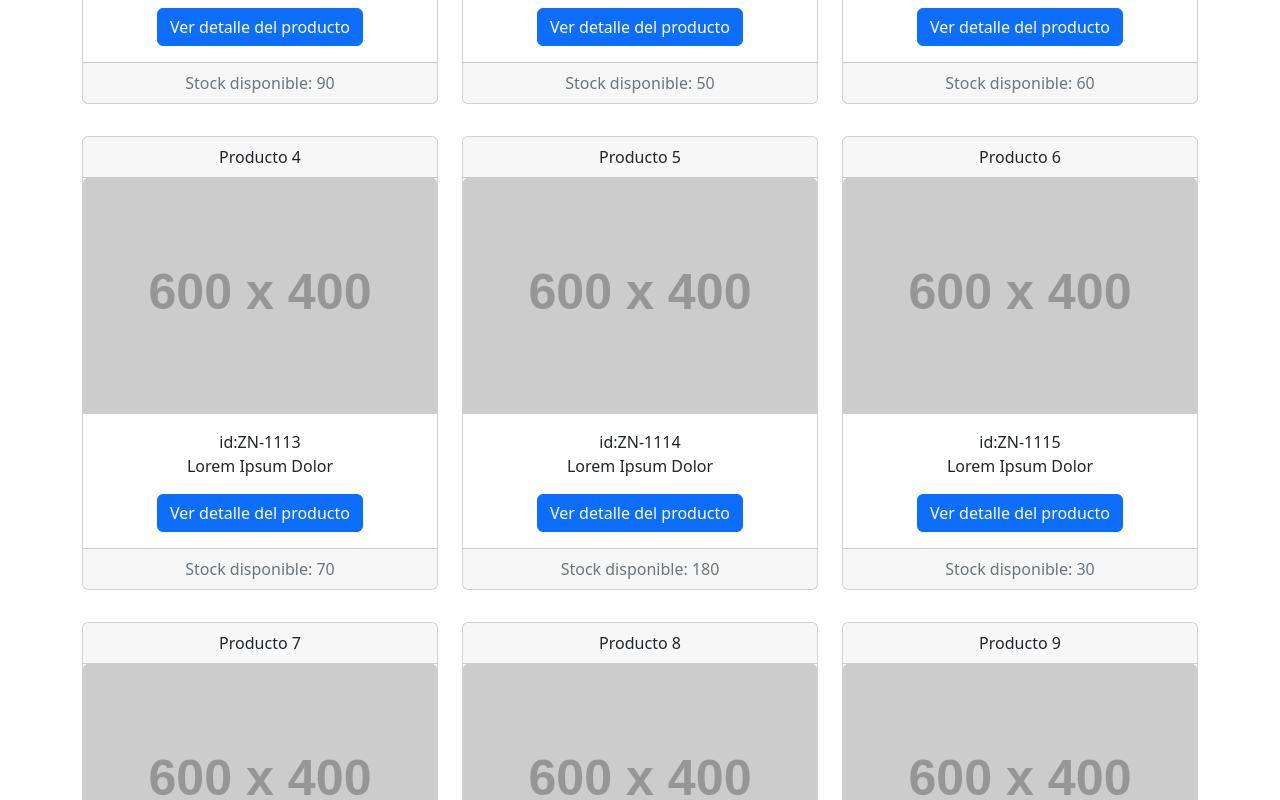
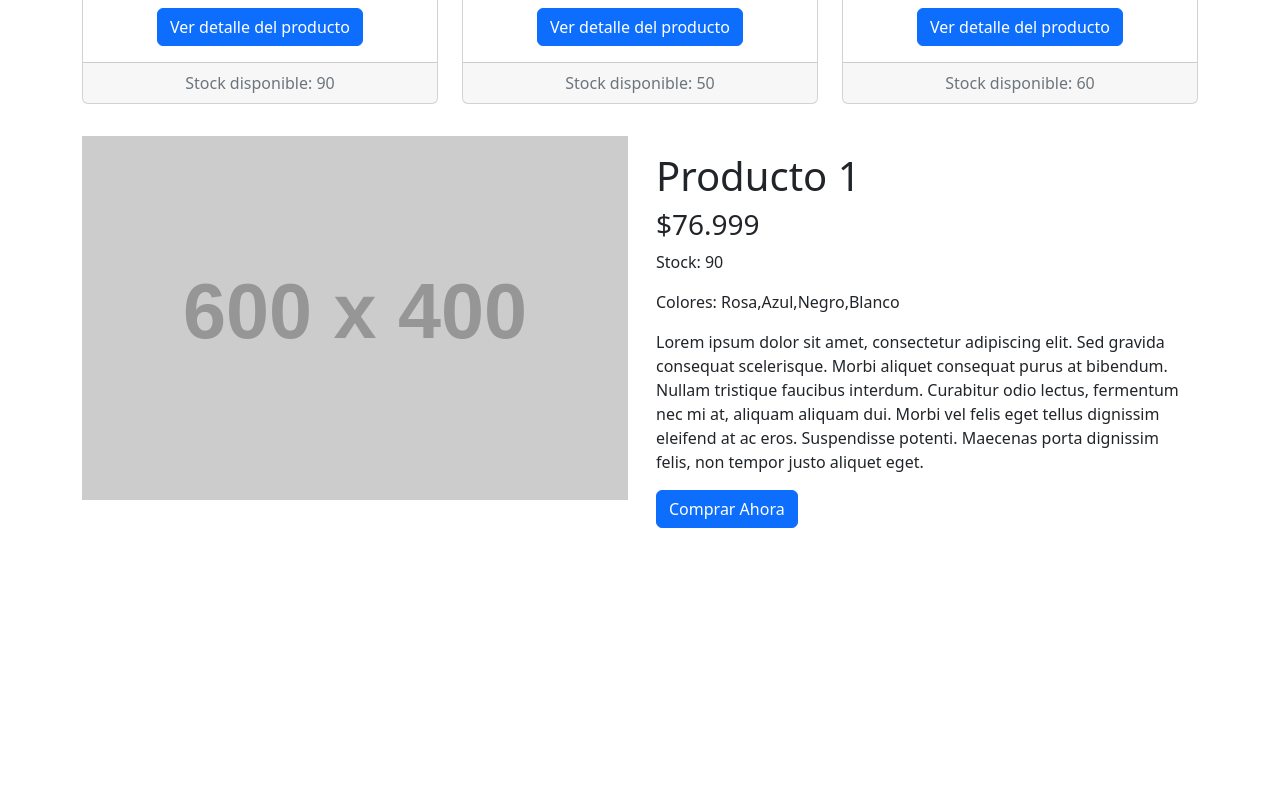
Before and after one commit to vescalante/coder, a React (Create React App) app: page /item/1 in a window 1280 px wide. Shown: the part 660-1460 px from the top of the page. After the commit the page ends 1252 px from the top, so only its background shows below. Built offline with nearby package versions, Linux system fonts and the light colour scheme.

Commit message:
Adding Item Detail and Item Detail Container Components

```diff
--- a/package.json
+++ b/package.json
@@ -11,6 +11,7 @@
     "react": "^18.1.0",
     "react-dom": "^18.1.0",
     "react-icons": "^4.3.1",
+    "react-router-dom": "^6.3.0",
     "react-scripts": "^2.1.3",
     "web-vitals": "^2.1.4"
   },
--- a/src/App.js
+++ b/src/App.js
@@ -1,4 +1,5 @@
 import React from 'react';
+import ItemDetailContainer from './components/ItemDetailContainer';
 import ItemListContainer from './components/ItemListContainer';
 import NavBar from "./components/NavBar";
 
@@ -10,6 +11,7 @@ function App() {
         nombre={"Victor"}
         msg={"bienvenido a tu tienda en linea."}
       />
+      <ItemDetailContainer />
     </>
   );
 }
--- /dev/null
+++ b/src/components/ItemDetail.jsx
@@ -0,0 +1,31 @@
+import React from 'react'
+
+function ItemDetail({ loading, error, item }) {
+    return (
+        <div className='row mt-3 pb-5'>
+            <div className='col-lg-12'>
+                <div>{loading && 'Cargando Vista de producto...'}</div>
+                <div>{error && 'Hubo un error en la carga...'}</div>
+            </div>
+
+            {item &&
+                item.map((prod) => (
+                    <>
+                        <div className='col-lg-6'>
+                            <img src={prod.itemImage} className="card-img-top" alt="..." />
+                        </div>
+                        <div className='col-lg-6 p-3'>
+                            <h1>{prod.itemName}</h1>
+                            <h3>{prod.itemPrice}</h3>
+                            <p>Stock: {prod.stock}</p>
+                            <p>Colores: {prod.itemColors.toString()}</p>
+                            <p>{prod.itemDetail}</p>
+                            <button className="btn btn-primary">Comprar Ahora</button>
+                        </div>
+                    </>
+                ))}
+        </div>
+    )
+}
+
+export default ItemDetail
--- /dev/null
+++ b/src/components/ItemDetailContainer.jsx
@@ -0,0 +1,53 @@
+import React, { useEffect, useState } from 'react'
+import ItemDetail from './ItemDetail';
+
+function ItemDetailContainer() {
+    const [loading, setLoading] = useState(true);
+    const [error, setError] = useState(false);
+    const [item, setItem] = useState([]);
+
+    useEffect(() => {
+        const getItem = new Promise((res, rej) => {
+            setTimeout(() => {
+                res([
+                    {
+                        id: 'ZN-1110',
+                        stock: 90,
+                        itemName: 'Producto 1',
+                        itemDetail: 'Lorem ipsum dolor sit amet, consectetur adipiscing elit. Sed gravida consequat scelerisque. Morbi aliquet consequat purus at bibendum. Nullam tristique faucibus interdum. Curabitur odio lectus, fermentum nec mi at, aliquam aliquam dui. Morbi vel felis eget tellus dignissim eleifend at ac eros. Suspendisse potenti. Maecenas porta dignissim felis, non tempor justo aliquet eget.',
+                        itemPrice: '$76.999',
+                        itemColors: ['Rosa', 'Azul', 'Negro', 'Blanco'],
+                        itemImage: 'https://dummyimage.com/600x400/222222/ffffff'
+                    },
+                ]);
+                //rej('NO ENCONTRADO');
+            }, 4000);
+        });
+
+        getItem
+            .then((result) => {
+                setItem(result);
+            })
+            .catch((error) => {
+                setError(true);
+                console.log(error);
+            })
+            .finally(() => {
+                setLoading(false);
+            })
+    }, []);
+
+    return (
+        <>
+            <div className='container'>
+                <ItemDetail
+                    item={item}
+                    loading={loading}
+                    error={error}
+                />
+            </div>
+        </>
+    )
+}
+
+export default ItemDetailContainer
--- a/src/components/ItemListContainer.jsx
+++ b/src/components/ItemListContainer.jsx
@@ -15,13 +15,6 @@ function ItemListContainer({ msg, nombre }) {
           { id: 'ZN-1110', stock: 90, itemName: 'Producto 1' },
           { id: 'ZN-1111', stock: 50, itemName: 'Producto 2' },
           { id: 'ZN-1112', stock: 60, itemName: 'Producto 3' },
-          { id: 'ZN-1113', stock: 70, itemName: 'Producto 4' },
-          { id: 'ZN-1114', stock: 180, itemName: 'Producto 5' },
-          { id: 'ZN-1115', stock: 30, itemName: 'Producto 6' },
-          { id: 'ZN-1116', stock: 30, itemName: 'Producto 7' },
-          { id: 'ZN-1117', stock: 10, itemName: 'Producto 8' },
-          { id: 'ZN-1118', stock: 210, itemName: 'Producto 9' },
-          { id: 'ZN-1119', stock: 760, itemName: 'Producto 10' },
         ]);
         //rej('NO PAGO');
       }, 2000);
```
Also changed, not shown: 1 other file (tests, documents, lock files or other folders).
